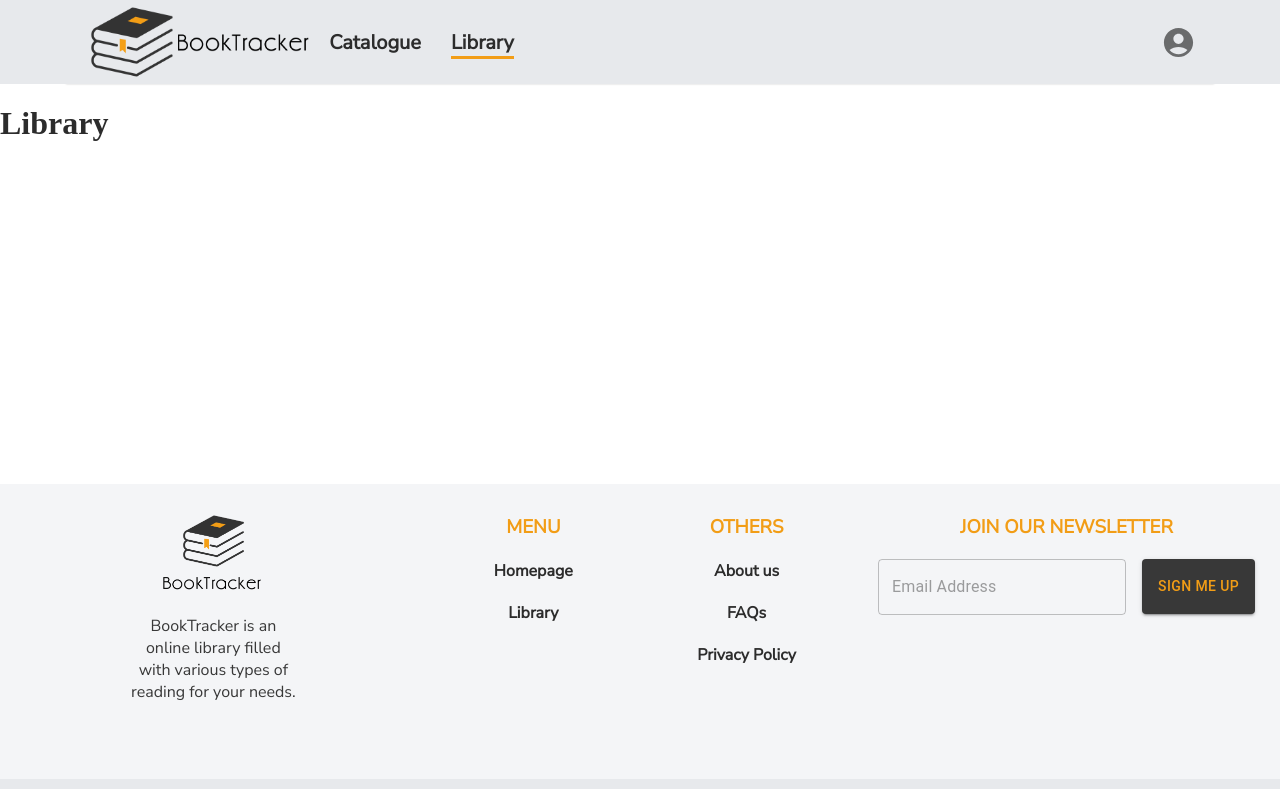
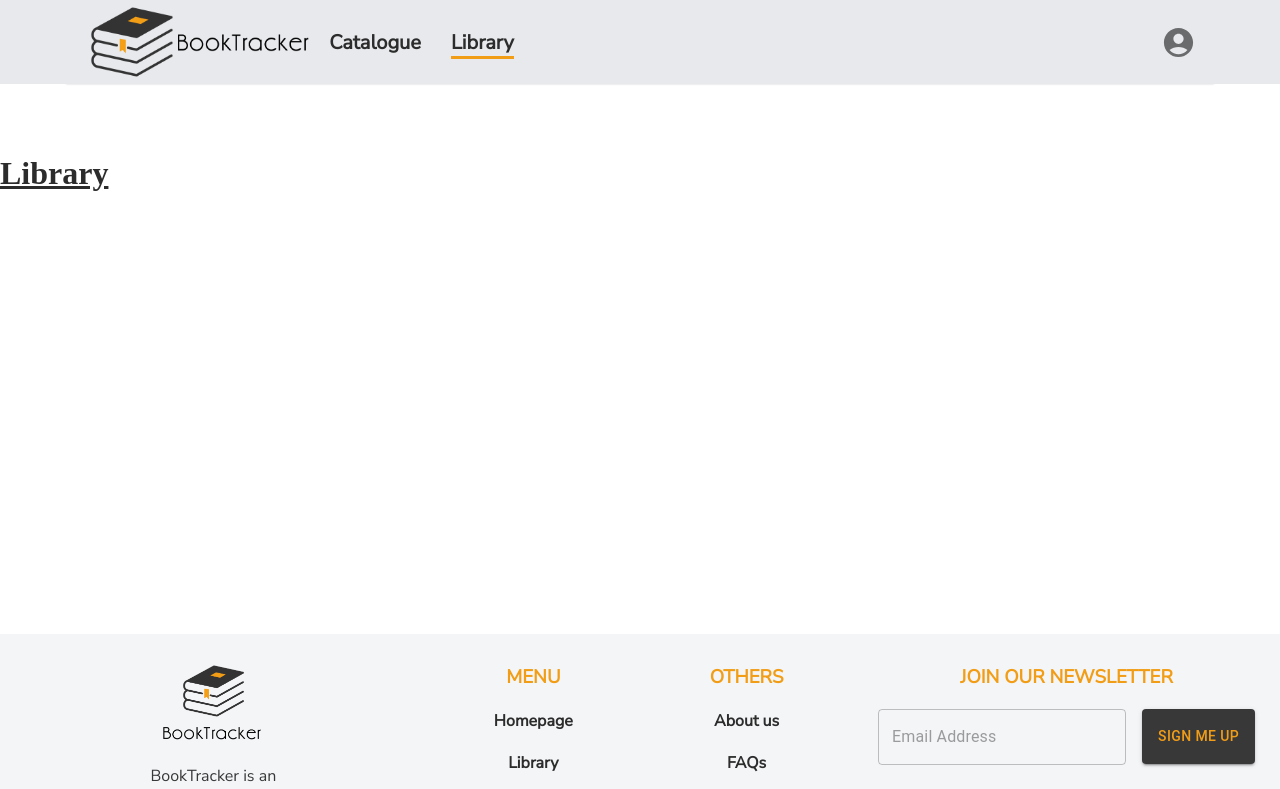
Before and after one commit to MAFauzaan/book-tracker, a React (Create React App) app: page /library in a window 1280 px wide. Shown: the top 789 px of the page. Built offline with nearby package versions, Linux system fonts and the light colour scheme; a web font is replaced by a local one.

Commit message:
Initial Commit

```diff
--- a/src/components/card/Card.js
+++ b/src/components/card/Card.js
@@ -1,8 +1,11 @@
 import { Card, CardContent, CardMedia } from "@mui/material";
 
+import "./Card.scss"
+
 const CardUI = (props) => {
+    console.log(props)
     return (
-        <Card>
+        <Card className="card">
             <CardMedia
                 component="image"
                 alt={props.name}
--- a/src/components/card/Card.scss
+++ b/src/components/card/Card.scss
@@ -0,0 +1,5 @@
+.card {
+    width: 165px;
+    height: 350px;
+    padding: 0 16px;
+}
--- a/src/components/navbar/Navbar.js
+++ b/src/components/navbar/Navbar.js
@@ -28,8 +28,6 @@ const Navbar = () => {
     })
 
     const {  isMobile, drawer } = mobile
-
-    console.log(mobile)
 
     useEffect(() => {
         const setResponsiveness = () => {
--- a/src/layout/Layout.scss
+++ b/src/layout/Layout.scss
@@ -6,6 +6,12 @@
     min-height: 100vh;
     flex-direction: column;
     justify-content: space-between;
+
+    .content {
+        min-height: 400px;
+        margin-top: 50px;
+        margin-bottom: 100px;
+    }
 }
 
   h1 {
--- a/src/pages/Catalogue/Catalogue.js
+++ b/src/pages/Catalogue/Catalogue.js
@@ -1,11 +1,13 @@
 import { useEffect } from "react";
 import { useDispatch, useSelector } from "react-redux";
-import { Container } from "@mui/material";
+import { Container, Grid } from "@mui/material";
 import axios from "axios";
 
 import { getBooks } from '../../store/actions/booksActions'
 
 import CardUI from "../../components/card/Card";
+
+import "./Catalogue.scss"
 
 const Catalogue = () => {
 
@@ -22,9 +24,10 @@ const Catalogue = () => {
     }, [dispatch]);
 
     return (
-        <Container>
-            <h1>Homepage</h1>
+        <Container className="container">
+            <h1>BookTracker's Best Seller Catalogue</h1>
 
+            <Grid className="books__Container">
                 {
                     books.map(book => {
                         return (
@@ -35,6 +38,7 @@ const Catalogue = () => {
                         )
                     })
                 }
+            </Grid>
         </Container>
     );
 }
--- /dev/null
+++ b/src/pages/Catalogue/Catalogue.scss
@@ -0,0 +1,21 @@
+@import "../../styles/mixins";
+
+.container {
+
+    h1 {
+        text-decoration: underline;
+        margin-bottom: 100px;
+    }
+
+    .books__Container {
+        display: flex;
+        flex-wrap: wrap;
+        justify-content: space-between;
+        gap: 50px 20px;
+        width: 100%;
+
+        @include phoneUp {
+            place-content: center;
+        }
+    }
+}
```
Lines whose indentation alone changed are shown as unchanged.
